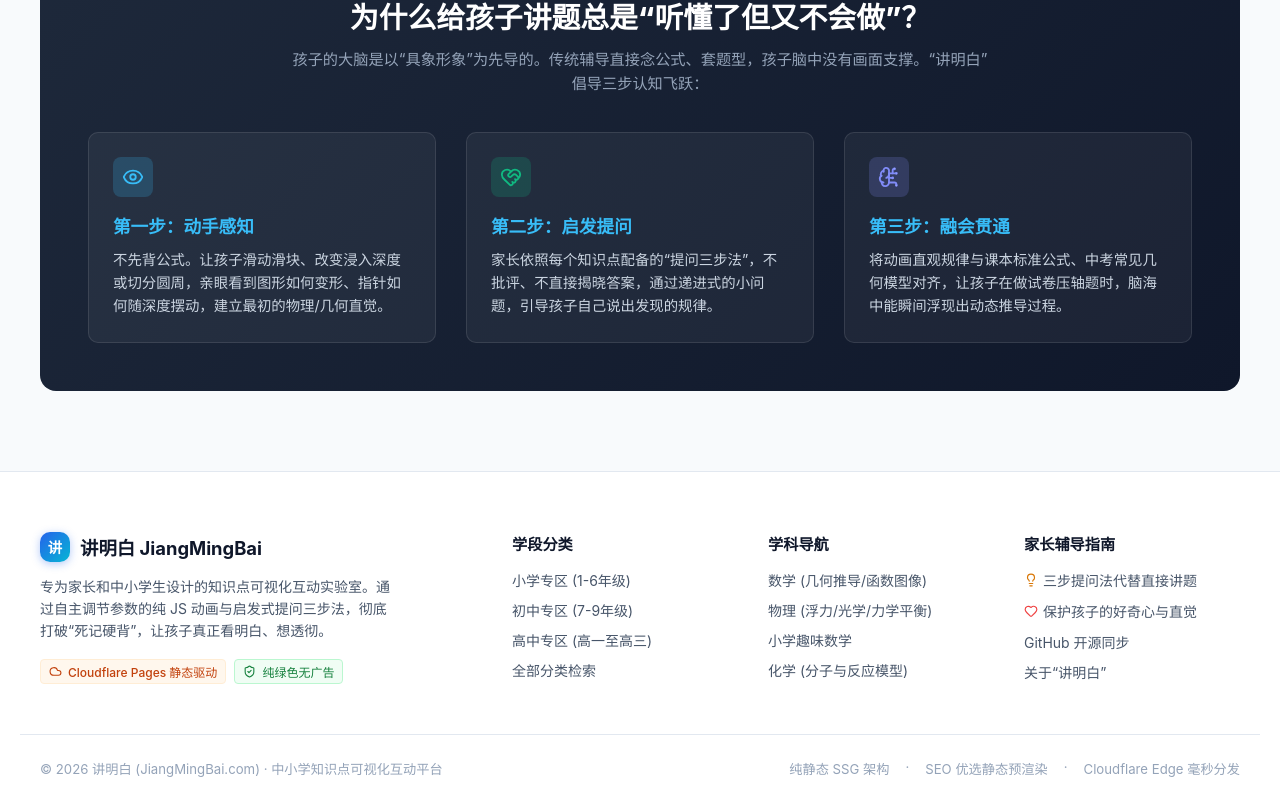
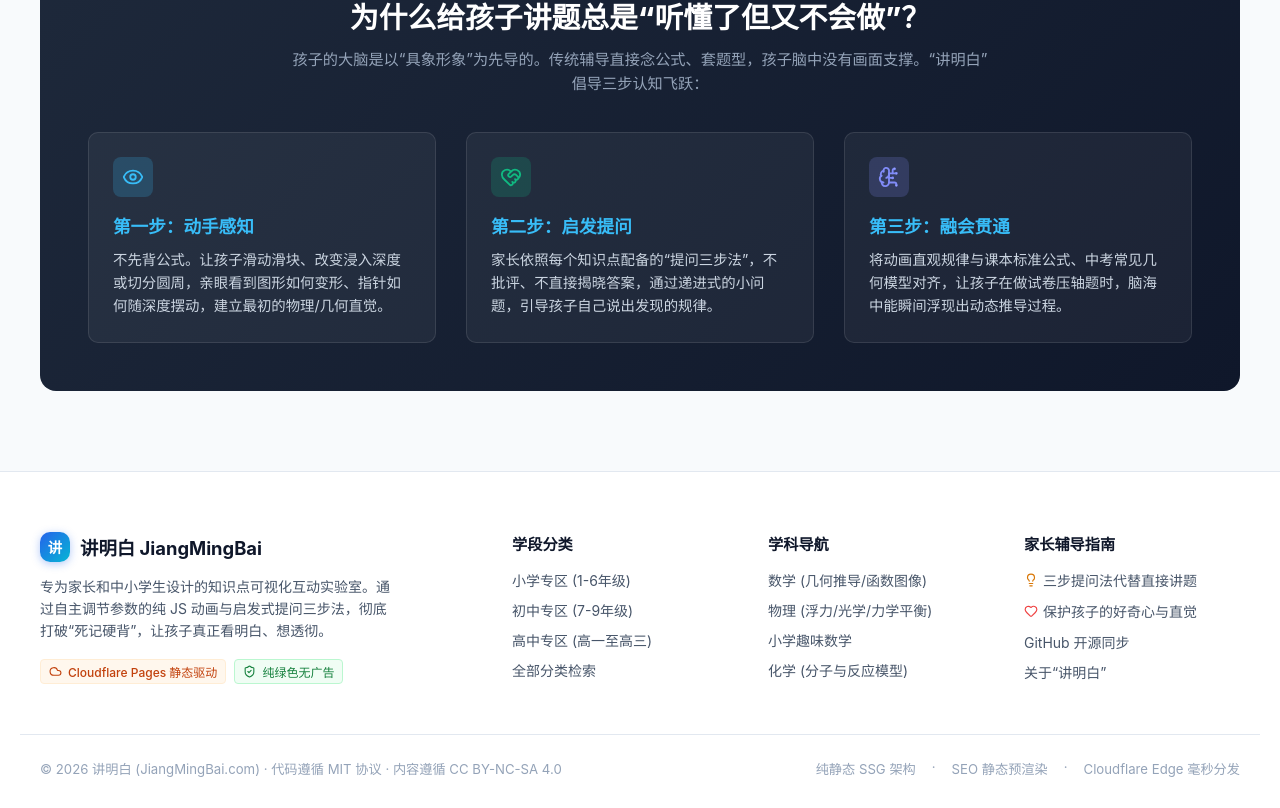
Before and after one commit to imajeason/jiangmingbai, a Next.js app: page / in a window 1280 px wide. Shown: the part 1291-2099 px from the top of the page. Built offline with nearby package versions, Linux system fonts and the light colour scheme.

Commit message:
docs: add dual-license (MIT for code + CC BY-NC-SA 4.0 for educational content)

```diff
--- a/src/components/layout/Footer.tsx
+++ b/src/components/layout/Footer.tsx
@@ -70,12 +70,12 @@ export default function Footer() {
 
       <div className={`container ${styles.footerBottom}`}>
         <div>
-          © {new Date().getFullYear()} 讲明白 (JiangMingBai.com) · 中小学知识点可视化互动平台
+          © {new Date().getFullYear()} 讲明白 (JiangMingBai.com) · 代码遵循 MIT 协议 · 内容遵循 CC BY-NC-SA 4.0
         </div>
         <div style={{ display: 'flex', gap: '16px' }}>
           <span>纯静态 SSG 架构</span>
           <span>·</span>
-          <span>SEO 优选静态预渲染</span>
+          <span>SEO 静态预渲染</span>
           <span>·</span>
           <span>Cloudflare Edge 毫秒分发</span>
         </div>
```
Also changed, not shown: 2 other files (tests, documents, lock files or other folders).
